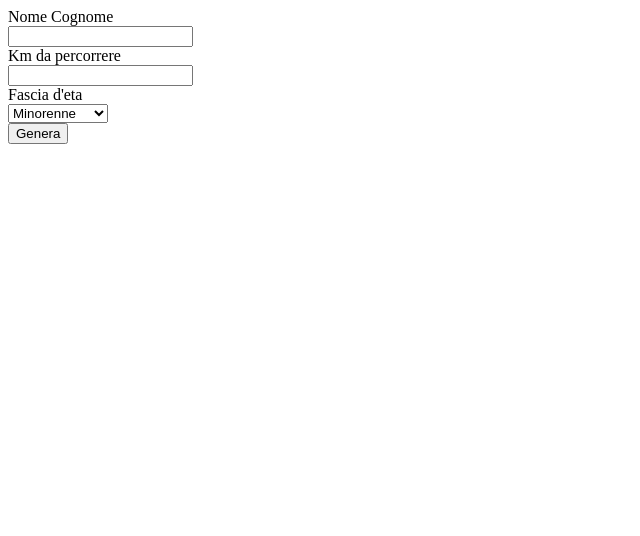
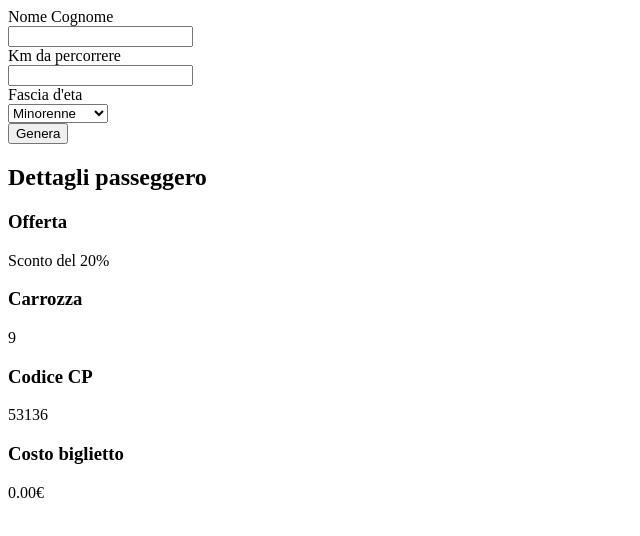
Before and after one commit to MicheleGiovagnoli/js-biglietto-treno-form, a plain HTML site: page index.html in a window 1280 px wide. Both pictures are taken after a click on the button "Genera". Shown: the whole page, without its empty margins (0-640 px from the left). Drawn offline with Linux system fonts and the light colour scheme.

Commit message:
Milestone 2 creata

```diff
--- a/index.html
+++ b/index.html
@@ -18,12 +18,37 @@
 
             <label for="eta">Fascia d'eta</label><br>
             <select id="selezioneEta">
-                <option value="17" id="minorenne">Minorenne</option>
+                <option value="17">Minorenne</option>
                 <option value="20">Maggiorenne</option>
                 <option value="70">Anziano</option>
             </select>
         </form>
         <button id="btn" type="button">Genera</button>
+    </div>
+
+    <div class="Biglietto">
+         <h2>Dettagli passeggero</h2>
+         <div>
+            <div>
+                <span id="nome">Nome passeggero <br></span>
+            </div>
+            <div>
+                <h3>Offerta</h2>
+                <span id="offerta"></span>
+            </div>
+            <div>
+                <h3>Carrozza</h3>
+                <span id="carrozza"></span>
+            </div>
+            <div>
+                <h3>Codice CP</h3>
+                <span id="codice"></span>
+            </div>
+            <div>
+                <h3>Costo biglietto</h3>
+                <span id="costo"></span>
+            </div>
+         </div>
     </div>
     <div>
 
--- a/js/main.js
+++ b/js/main.js
@@ -11,20 +11,29 @@ const domButton = document.getElementById('btn');                    //punto al
 domButton.addEventListener('click',                                  //creo una condizione di ascolto nella quale inserisco le mie funzioni
     function(){
 
-        //Chideo all'utente Nome e Cognome che verra stampato direttamente nel biglietto
+        //NOME E COGNOME
         const domDati = document.getElementById('dati');
         const domNomeCognome = domDati.value;
+        document.getElementById('nome').innerHTML = `${domNomeCognome}`;
         console.log(domNomeCognome);
 
-        //Chideo all'utente i chilometri che vuole percorrere
+        //CHILOMETRI
         const domChilometri = document.getElementById('km');         //Punto all'imput nell'html
         const domKm = domChilometri.value;                           //con value ne estraggo il valore e lo metto in domKm
         console.log(domKm);
 
-        //Chiedo all'utente la sua eta
+        //ETA
         const selezioneEta = document.getElementById('selezioneEta');//punto all'imput
         const eta = selezioneEta.value;                              // e avendo dato un valore numerico nell'html lo estraggo e lo metto in eta
         console.log(eta);
+
+        //CARROZZA
+        const numeroCasuale = Math.floor((Math.random() * 10));
+        document.getElementById('carrozza').innerHTML = `${numeroCasuale}`;
+
+        //CODICE CP
+        const numeroCasualeGrande = Math.floor((Math.random() * 99999) );
+        document.getElementById('codice').innerHTML = `${numeroCasualeGrande}`;
 
         //Calcolo il prezzo di base
         const prezzoBase = domKm * 0.21;
@@ -32,24 +41,35 @@ domButton.addEventListener('click',                                  //creo una
         //Calcolo i relattivi prezzi in base agli sconti del 20 per minori e del 40 per anziani
         let prezzoAnziani;
         let prezzoMinori;
+
         if( eta < 18 ) {
             prezzoMinori = ( ( prezzoBase * 20 ) / 100);
              prezzoMinori = prezzoBase - prezzoMinori;
               prezzoMinori = prezzoMinori.toFixed(2);
+               const domOfferta = 'Biglietto Standard';
+                document.getElementById('offerta').innerHTML = `Sconto del 20%`;
+                document.getElementById('costo').innerHTML = `${prezzoMinori}€`;
                  console.log(prezzoMinori);
 
         } else if( eta > 65 ) {
             prezzoAnziani = ( ( prezzoBase * 40 ) / 100);
              prezzoAnziani = prezzoBase - prezzoAnziani;
               prezzoAnziani = prezzoAnziani.toFixed(2);
+               const domOfferta = 'Biglietto Standard';
+                document.getElementById('offerta').innerHTML = `Sconto del 40% `;
+                document.getElementById('costo').innerHTML = `${prezzoAnziani}€`;
                  console.log(prezzoAnziani);
         }
         else if (eta > 18 || eta < 65) {
+            const domOfferta = 'Biglietto Standard';
+             document.getElementById('offerta').innerHTML = `Biglietto Standard`;
+             document.getElementById('costo').innerHTML = `${prezzoBase}€`;
               console.log(prezzoBase);
         }
 
         else {
             console.log("Valore non accettato")
         }
+
     }
 );
```
Lines whose indentation alone changed are shown as unchanged.
